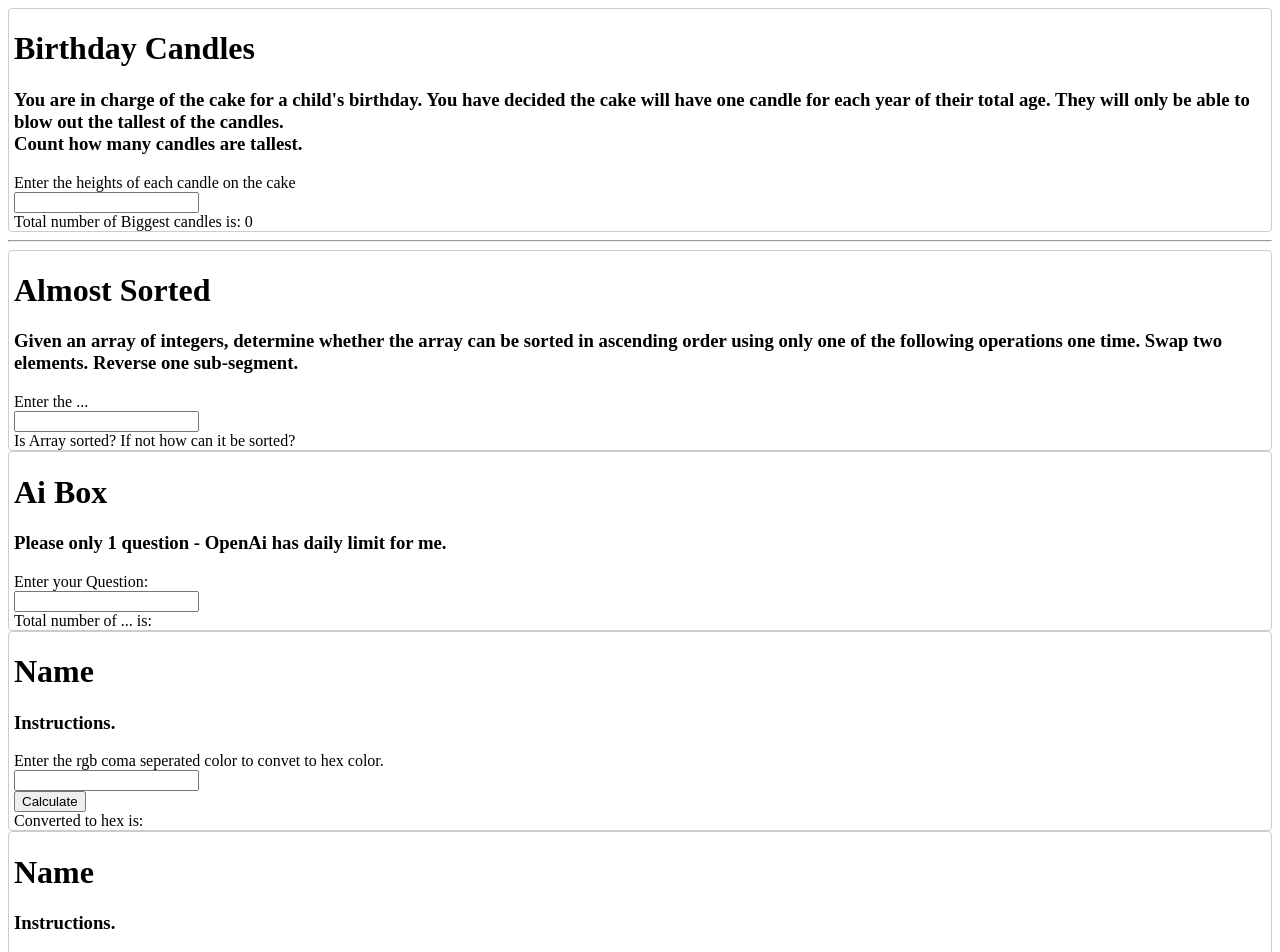
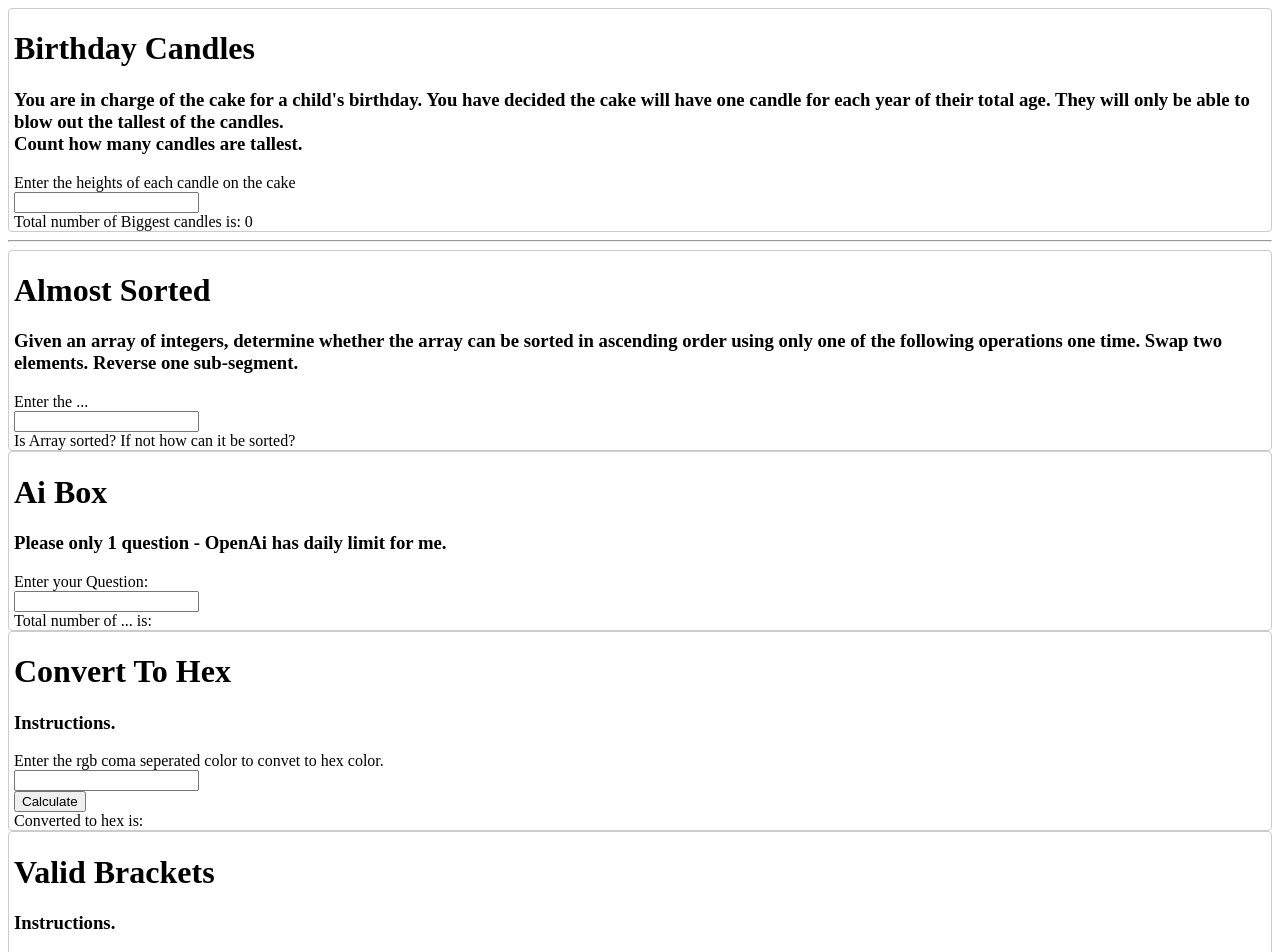
Before and after one commit to pauloconnell/hackerRank, a Nuxt app: page / in a window 1280 px wide. Shown: the top 952 px of the page. Built offline with nearby package versions, Linux system fonts and the light colour scheme.

Commit message:
update: add names to componets UI

```diff
--- a/components/DataStructures/ConvertToHex.vue
+++ b/components/DataStructures/ConvertToHex.vue
@@ -80,7 +80,7 @@ input {
 </style> -->
 
 <template>
-  <h1>Name</h1>
+  <h1>Convert To Hex</h1>
 
   <h3>Instructions.</h3>
 
--- a/components/DataStructures/ValidBrackets.vue
+++ b/components/DataStructures/ValidBrackets.vue
@@ -74,7 +74,7 @@ input {
 </style> -->
 
 <template>
-    <h1>Name</h1>
+    <h1>Valid Brackets</h1>
 
     <h3>Instructions.</h3>
 
```
